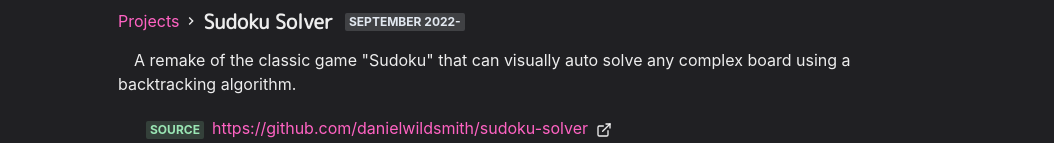
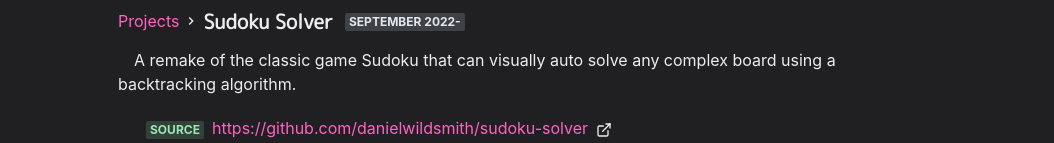
Before and after one commit to danielwildsmith/personal-website, a Next.js app: page /projects/sudoku-solver in a window 1280 px wide. Shown: the part 330-473 px from the top of the page, without its empty margins (113-1167 px from the left). Built offline with nearby package versions, Linux system fonts and the light colour scheme.

Commit message:
fix: escaped-entity error

```diff
--- a/app/projects/sudoku-solver/page.tsx
+++ b/app/projects/sudoku-solver/page.tsx
@@ -31,7 +31,7 @@ export default function SudokuSolver() {
             </Flex>
 
             <Text mt={3} textIndent={'1rem'}>
-                A remake of the classic game "Sudoku" that can visually auto solve any complex board using a backtracking algorithm.
+                A remake of the classic game {"Sudoku"} that can visually auto solve any complex board using a backtracking algorithm.
             </Text>
 
             <List mx={5} mt={5}>
```
